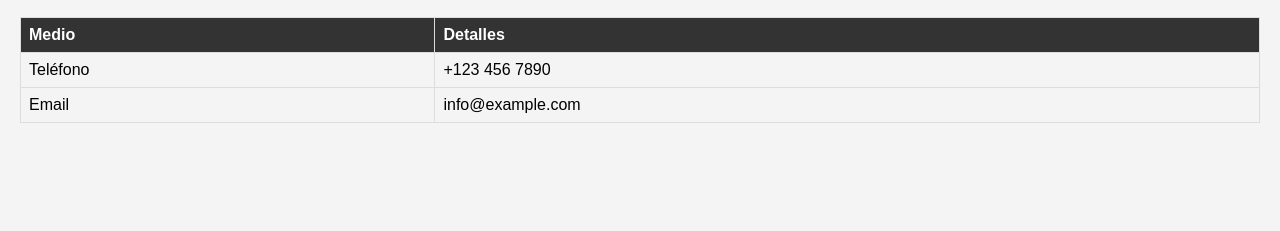
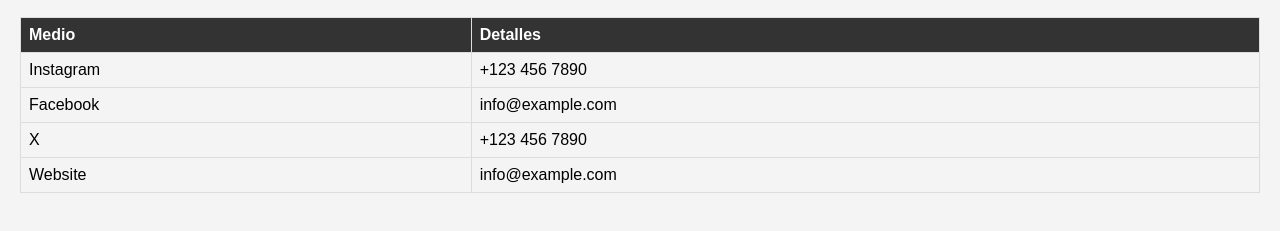
Before and after one commit to Ariel282001/Proyecto-Web-II, a plain HTML site: page Proyecto - Web II/contact.html in a window 1280 px wide. Shown: the part 203-434 px from the top of the page. Drawn offline with Linux system fonts and the light colour scheme; a script that the page names is missing.

Commit message:
5th update

```diff
--- a/Proyecto - Web II/contact.html
+++ b/Proyecto - Web II/contact.html
@@ -29,11 +29,19 @@
             </thead>
             <tbody>
                 <tr>
-                    <td>Teléfono</td>
+                    <td>Instagram</td>
                     <td>+123 456 7890</td>
                 </tr>
                 <tr>
-                    <td>Email</td>
+                    <td>Facebook</td>
+                    <td>info@example.com</td>
+                </tr>
+                <tr>
+                    <td>X</td>
+                    <td>+123 456 7890</td>
+                </tr>
+                <tr>
+                    <td>Website</td>
                     <td>info@example.com</td>
                 </tr>
             </tbody>
```
Also changed, not shown: Proyecto - Web II/index.html (+2 -3 lines).
